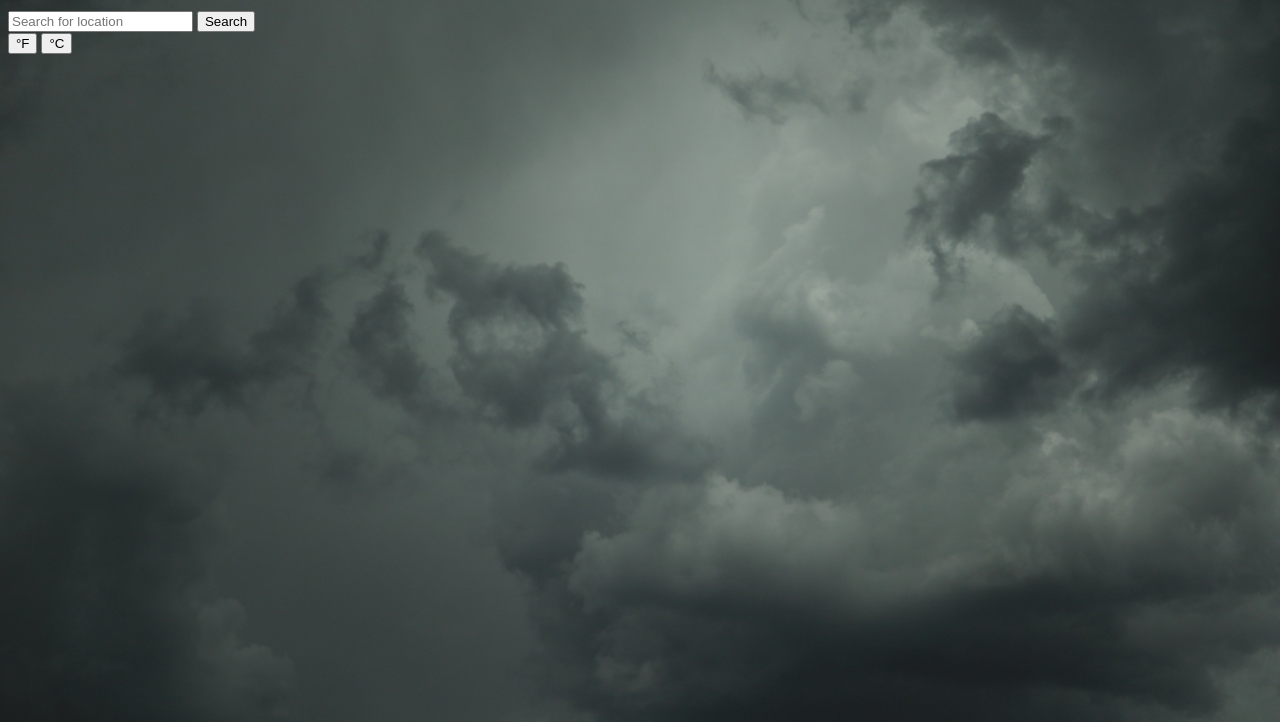
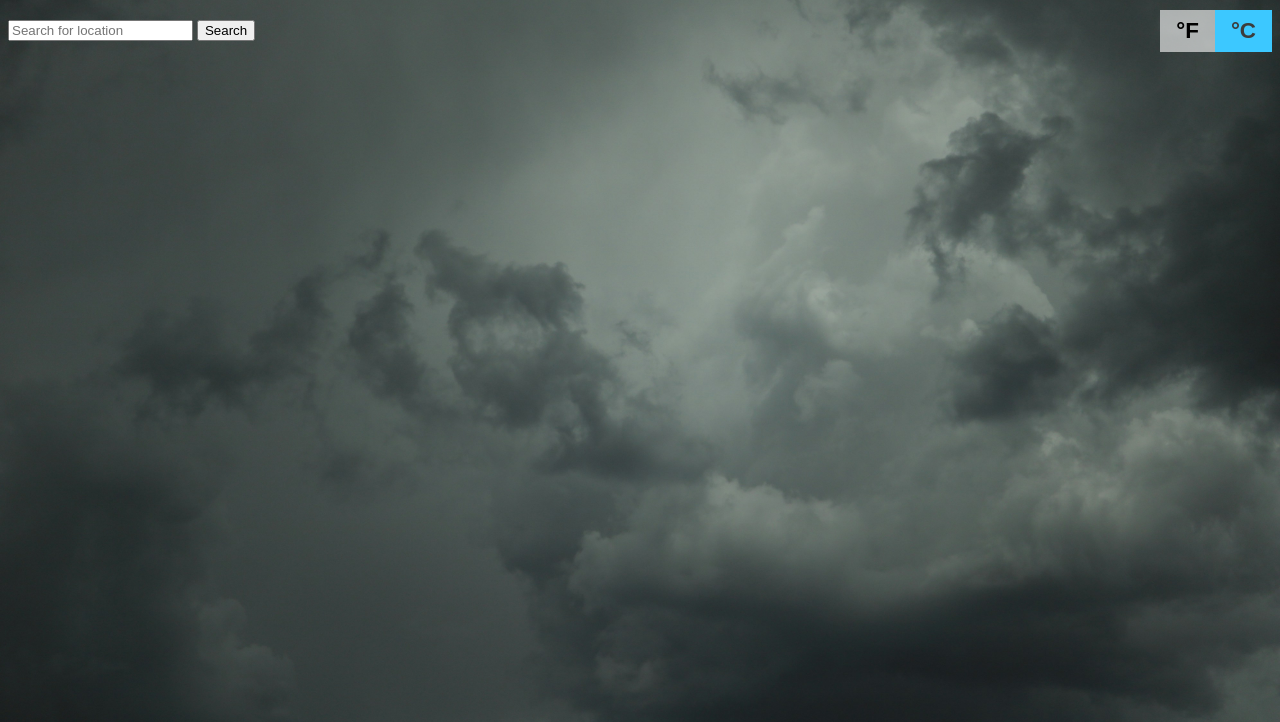
Before and after one commit to etanyosef/weather-app, a website built with webpack: page src/template.html in a window 1280 px wide. Shown: the part 78-800 px from the top of the page. Built offline with nearby package versions, Linux system fonts and the light colour scheme.

Commit message:
display buttons to right

```diff
--- a/src/css/style.css
+++ b/src/css/style.css
@@ -15,6 +15,32 @@ body {
 
 * {
     box-sizing: border-box;
+}
+
+nav {
+    display: flex;
+    justify-content: space-between;
+    align-items: center;
+}
+
+nav .temp-toggle-container {
+    display: flex;
+    gap: 0;
+}
+.temp-toggle-container button {
+    border: none;
+    font-size: 1.4rem;
+    font-weight: 600;
+    padding: 8px 16px;
+    background-color: rgba(255, 255, 255, 0.6);
+    cursor: pointer;
+}
+.temp-toggle-container button.active {
+    background-color: rgb(60, 200, 255);
+    color: rgb(60, 60, 60);
+}
+.temp-toggle-container button:hover {
+    background-color: skyblue;
 }
 
 .temp.celcius::after {
```
